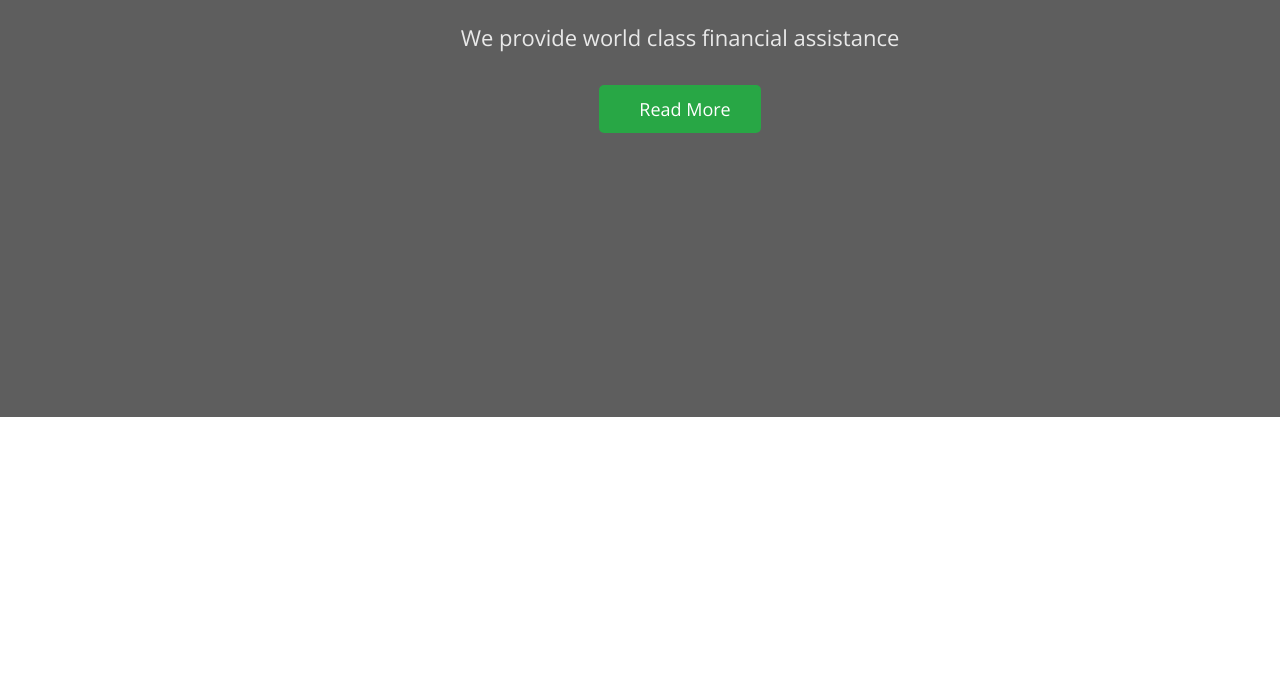
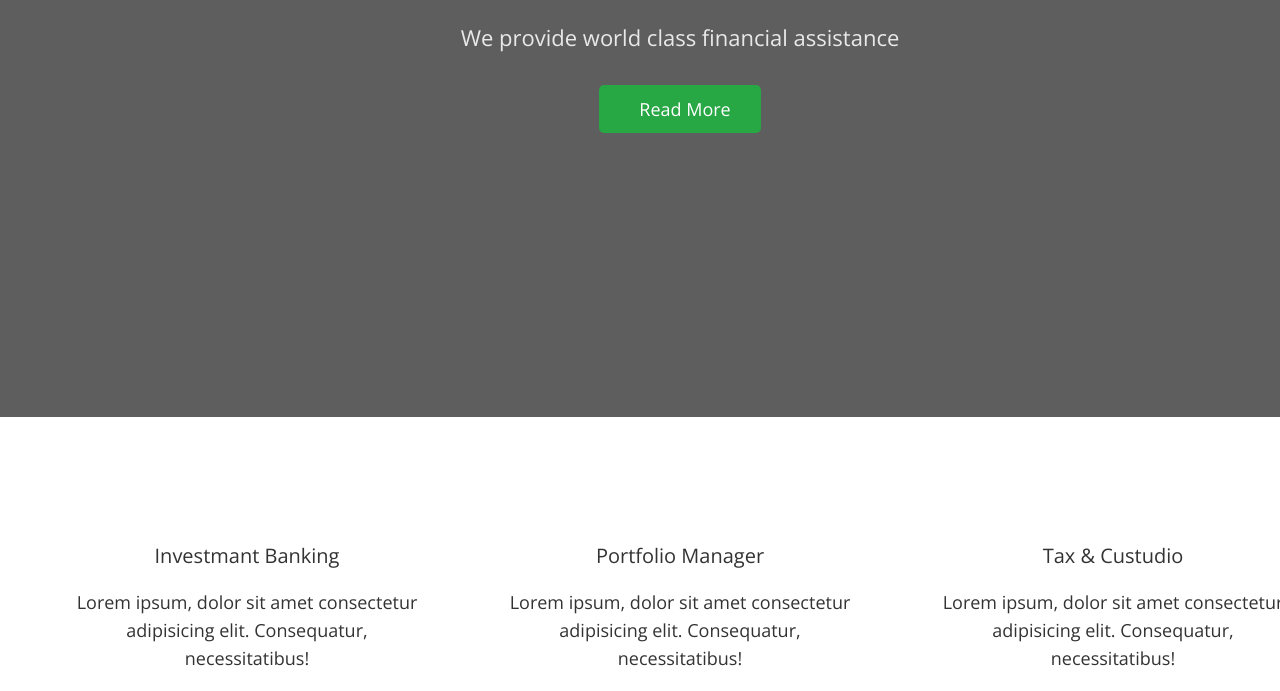
Before and after one commit to BeibaRoman/fson-67-leger, a plain HTML site: page index.html in a window 1280 px wide. Shown: the part 421-1112 px from the top of the page. Before the commit the page ends 838 px from the top, so only its background shows below. Drawn offline with nearby package versions, Linux system fonts and the light colour scheme.

Commit message:
add about

```diff
--- a/css/style.css
+++ b/css/style.css
@@ -57,6 +57,19 @@ address {
   width: 1360px;
   margin: 0 auto;
   padding: 0 28px;
+}
+
+.visually-hidden {
+  position: absolute;
+  width: 1px;
+  height: 1px;
+  margin: -1px;
+  border: 0;
+  padding: 0;
+  white-space: nowrap;
+  clip-path: inset(100%);
+  clip: rect(0 0 0 0);
+  overflow: hidden;
 }
 
 /* header */
@@ -126,3 +139,35 @@ address {
   color: var(--secondary-text-color);
   padding: 10px 30px 10px 40px;
 }
+
+/* about */
+
+.about {
+  padding-top: 122px;
+  padding-bottom: 19px;
+}
+
+.about .container {
+  padding-left: 66px;
+  padding-right: 66px;
+}
+
+.about-title {
+  font-weight: 400;
+  font-size: 20px;
+  line-height: 1.65;
+  text-align: center;
+  color: var(--primary-text-color);
+  margin-bottom: 16px;
+}
+
+.about-text {
+  line-height: 1.56;
+  text-align: center;
+  color: var(--primary-text-color);
+}
+
+.about-list {
+  display: flex;
+  gap: 71px;
+}
--- a/index.html
+++ b/index.html
@@ -85,9 +85,41 @@
     <!-- main -->
     <main>
       <section class="hero">
-        <div class="container"><h1 class="hero-title">The Sky Is The Limit</h1>
+        <div class="container">
+          <h1 class="hero-title">The Sky Is The Limit</h1>
           <p class="hero-text">We provide world class financial assistance</p>
-          <a class="hero-button link" href="">Read More</a></div>
+          <a class="hero-button link" href="">Read More</a>
+        </div>
+      </section>
+
+      <!-- about -->
+      <section class="about">
+        <div class="container">
+          <h2 class="visually-hidden">about</h2>
+          <ul class="about-list list">
+            <li class="about-item">
+              <h3 class="about-title">Investmant Banking</h3>
+              <p class="about-text">
+                Lorem ipsum, dolor sit amet consectetur adipisicing elit.
+                Consequatur, necessitatibus!
+              </p>
+            </li>
+            <li class="about-item">
+              <h3 class="about-title">Portfolio Manager</h3>
+              <p class="about-text">
+                Lorem ipsum, dolor sit amet consectetur adipisicing elit.
+                Consequatur, necessitatibus!
+              </p>
+            </li>
+            <li class="about-item">
+              <h3 class="about-title">Tax & Custudio</h3>
+              <p class="about-text">
+                Lorem ipsum, dolor sit amet consectetur adipisicing elit.
+                Consequatur, necessitatibus!
+              </p>
+            </li>
+          </ul>
+        </div>
       </section>
     </main>
   </body>
```
